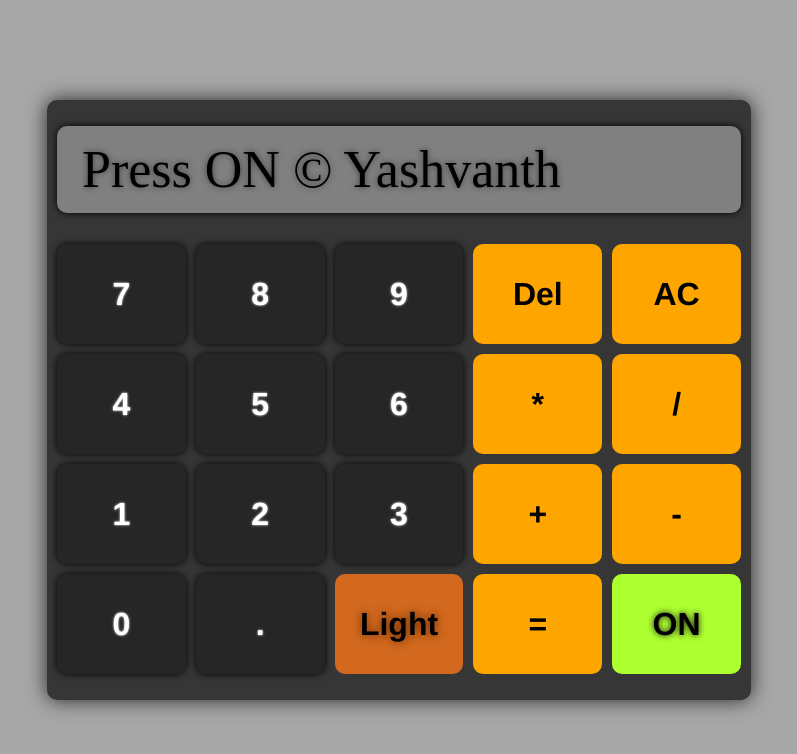
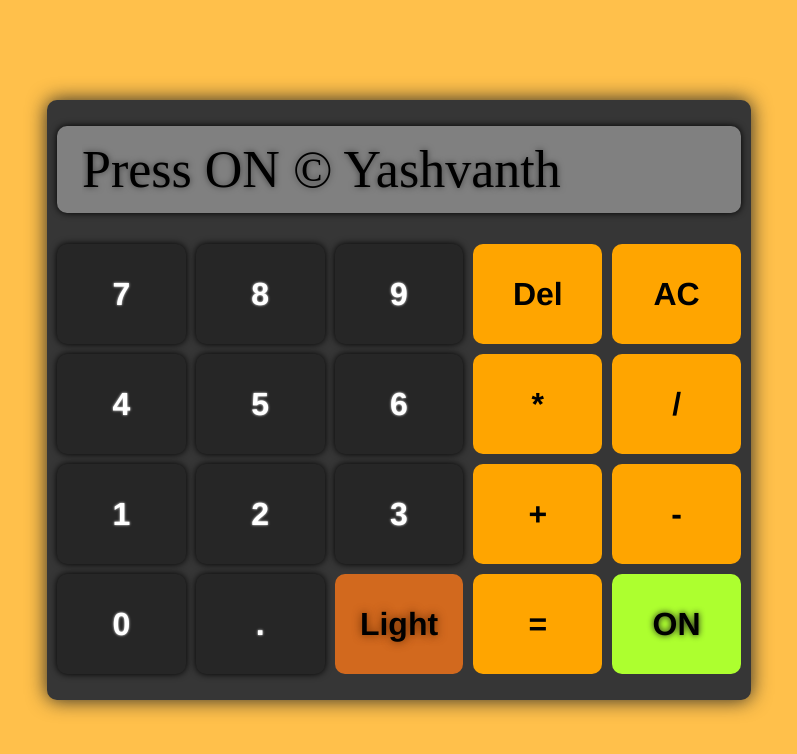
Before and after one commit to Yashvanthk05/Calculator, a plain HTML site: page index.html in a window 1280 px wide. Shown: the whole page, without its empty margins (241-1038 px from the left). Drawn offline with Linux system fonts and the light colour scheme; a web font is replaced by a local one.

Commit message:
Update style.css

```diff
--- a/style.css
+++ b/style.css
@@ -16,10 +16,9 @@ body{
     align-items: center;
     height: 100vh;
     width: 100%;
-    background-color: whitesmoke;
+    background-color: rgb(255, 192, 75);
     background-repeat: no-repeat;
     background-size: cover;
-    backdrop-filter: brightness(0.6) contrast(2);
 }
 .cal{
     display: grid;
```
